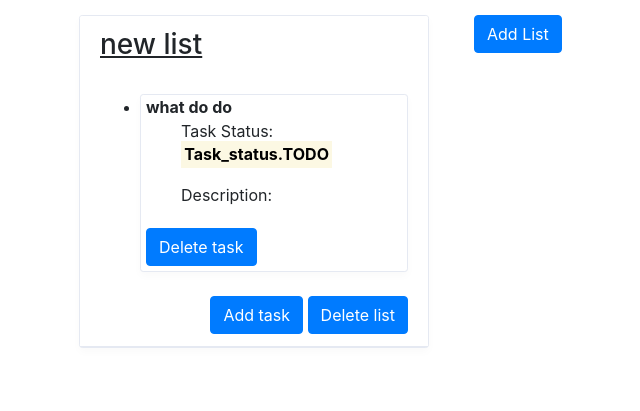
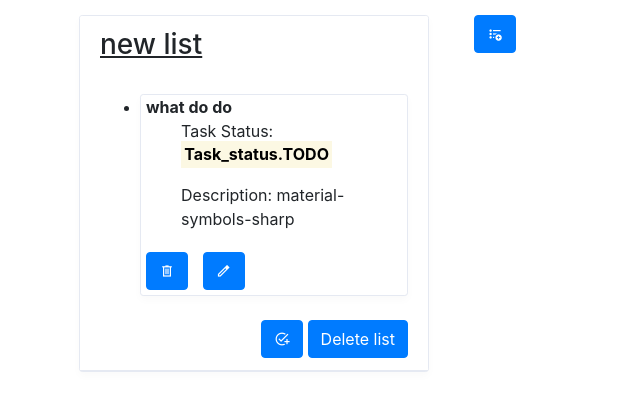
Before and after one commit to Astroficboy/kanban-app, a Flask app: page / in a window 1280 px wide. Shown: the part 56-467 px from the top of the page, without its empty margins (21-661 px from the left). Run offline with Flask 2, Linux system fonts and the light colour scheme; a user stored in the database is signed in; data comes from the database, SQL or seed files in the repository; both versions use the stored data as it was after the commit; some libraries are stand-ins or nearby versions.

Commit message:
Making changes

```diff
--- a/website/templates/base.html
+++ b/website/templates/base.html
@@ -14,6 +14,7 @@
       href="https://stackpath.bootstrapcdn.com/font-awesome/4.7.0/css/font-awesome.min.css"
       crossorigin="anonymous"
     />
+    <link rel="stylesheet" href="https://fonts.googleapis.com/css2?family=Material+Symbols+Sharp:opsz,wght,FILL,GRAD@48,400,0,0" />
     <meta charset="utf-8">
     <title>{{user.first_name}}'s Board</title>
     <meta name="viewport" content="width=device-width, initial-scale=1">
--- a/website/templates/lists.html
+++ b/website/templates/lists.html
@@ -20,18 +20,19 @@
                                             <p>Task Status:
                                                 <strong><mark>{{ task.status }}</mark></strong>
                                             </p>
-                                            <p>Description:
+                                            <p>Description: material-symbols-sharp
                                                 {{ task.description }}
                                             </p>
                                         </ol>
-                                        <a href="delete_task?task_id={{task.id}}" ><button type="submit" class="btn btn-primary" style="margin:5px">Delete task</button></a>
+                                        <a href="delete_task?task_id={{task.id}}" ><button type="submit" class="btn btn-primary material-symbols-sharp" style="margin:5px" title="Delete task">Delete</button></a>
+                                        <a href="delete_task?task_id={{task.id}}" ><button type="submit" class="btn btn-primary material-symbols-sharp" style="margin:5px" title="Edit task">Edit</button></a>
                                     </li>
                                 </div>
                                 {% endfor %}
                             </ul>
                         </div>
                         <div class="card-actions float-right">
-                            <a href="create_task?list_id={{list.id}}" ><button type="submit" class="btn btn-primary">Add task</button></a>
+                            <a href="create_task?list_id={{list.id}}" ><button type="submit" class="btn btn-primary material-symbols-sharp" title="Add task">Add_task</button></a>
                             <a href="delete_list?list_id={{list.id}}" ><button type="submit" class="btn btn-primary">Delete list</button></a>
                         </div>
                     </div>
@@ -39,7 +40,7 @@
             </div>
             {% endfor %}
             <div>
-                <a  href="create_list"><button type="submit" class="btn btn-primary" style="margin:15px">Add List</button></a>
+                <a  href="create_list"><button type="submit" class="btn btn-primary material-symbols-sharp" style="margin:15px" title="Add list">format_list_bulleted_add</button></a>
             </div>
         </div>
     </div>
```
Also changed, not shown: website/database.db.
